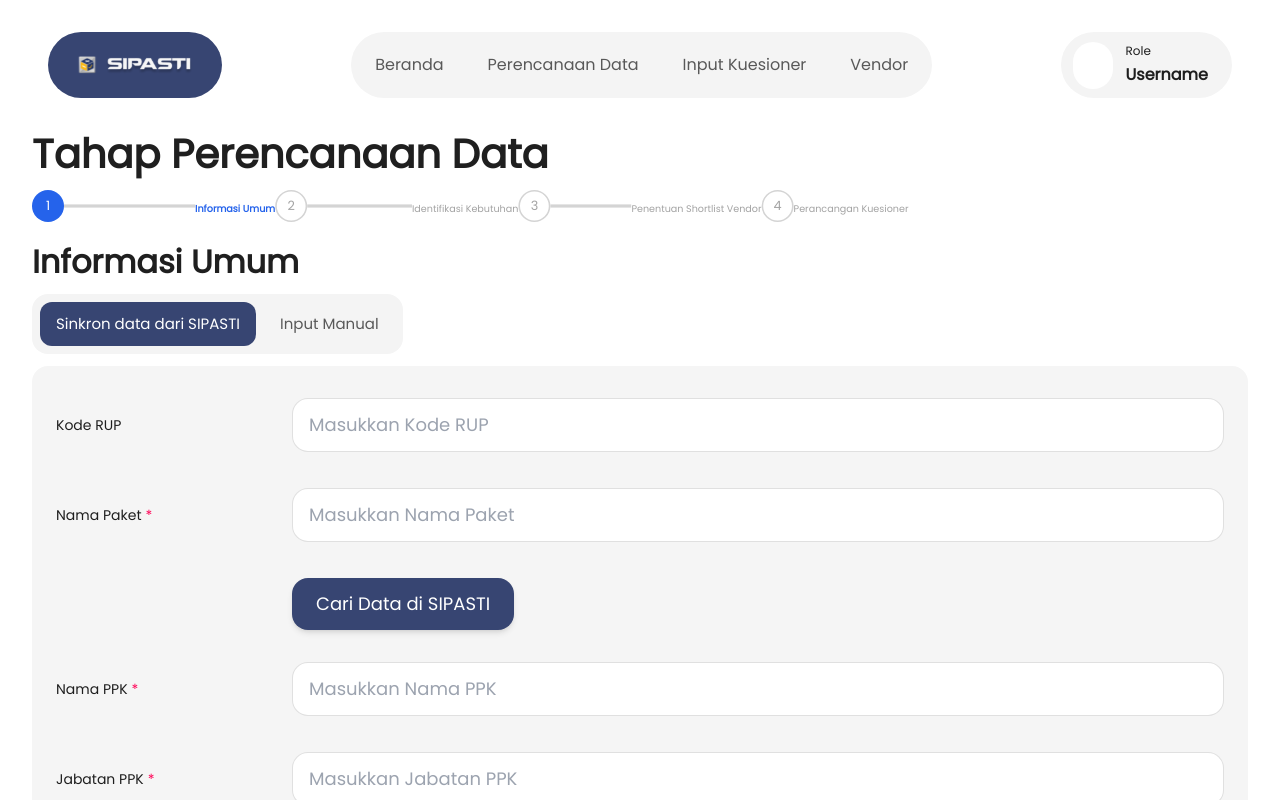
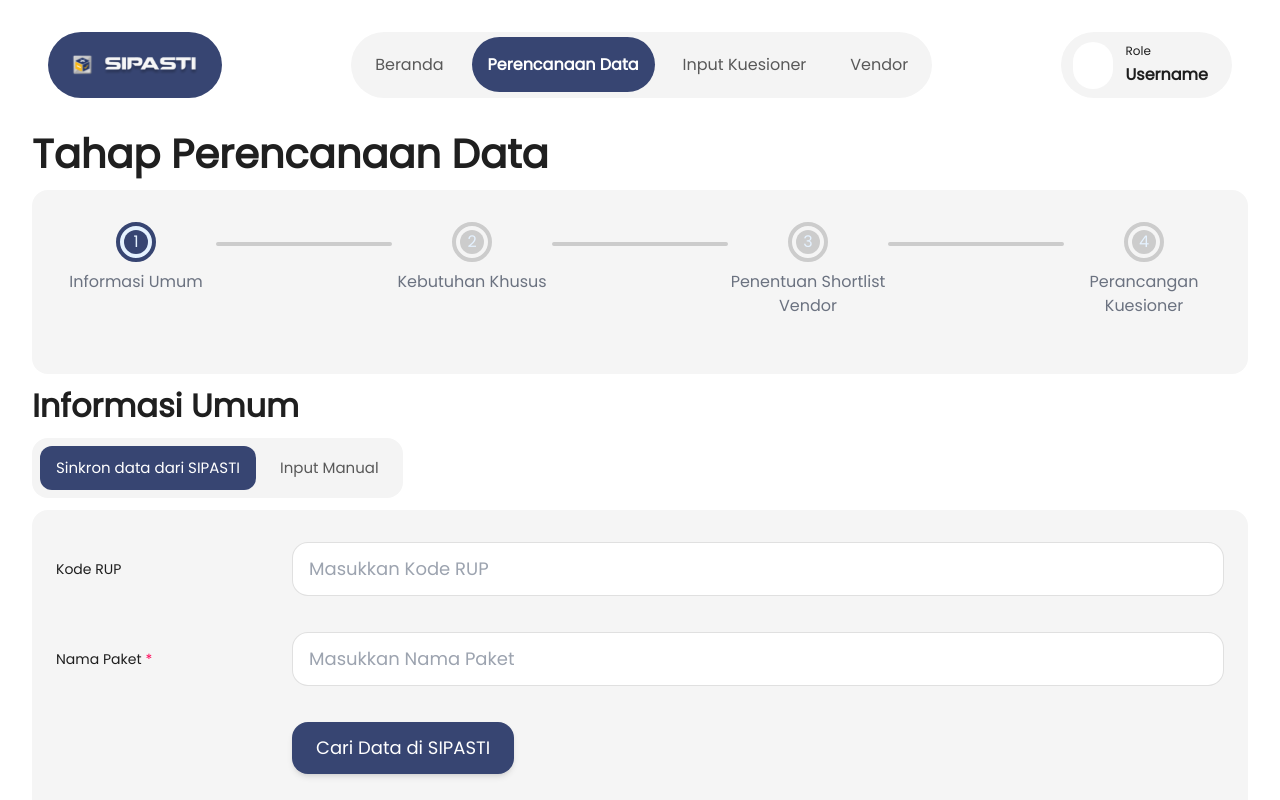
Before and after one commit to pupr-2024-2025/sipasti-fe, a Next.js app: page /perencanaan_data/tahap1 in a window 1280 px wide. Built offline with nearby package versions, Linux system fonts and the light colour scheme; some icons are missing.

Commit message:
11:04 PM, 10-15-2024 Backup

```diff
--- a/src/components/navigationbar.js
+++ b/src/components/navigationbar.js
@@ -13,7 +13,7 @@ const Navbar = () => {
 
   const links = [
     { href: "/dashboard", label: "Beranda" },
-    { href: "/perencanaan_data", label: "Perencanaan Data" },
+    { href: "/perencanaan_data/tahap1", label: "Perencanaan Data" },
     { href: "/schedule", label: "Input Kuesioner" },
     { href: "/integration", label: "Vendor" },
   ];
--- a/src/components/progressbar.js
+++ b/src/components/progressbar.js
@@ -16,7 +16,7 @@ const ProgressBar = ({ currentStep }) => {
           <div
             className={`flex items-center justify-center w-10 h-10 rounded-full ${
               index + 1 === currentStep
-                ? "bg-blue-600 text-white"
+                ? "bg-custom-blue-600 text-white"
                 : "border-2 border-neutral-300 text-neutral-400"
             }`}>
             <span>{index + 1}</span>
--- /dev/null
+++ b/src/components/stepper.js
@@ -0,0 +1,66 @@
+import React from "react";
+
+export default function Stepper({ currentStep, numberOfSteps, labels }) {
+  const getOuterCircleStyle = (index) => {
+    if (currentStep > index) {
+      return "bg-custom-blue-500";
+    } else if (currentStep === index) {
+      return "border-4 border-custom-blue-500 bg-custom-blue-50";
+    } else {
+      return "border-4 border-custom-neutral-200 bg-transparent";
+    }
+  };
+
+  const getInnerCircleStyle = (index) => {
+    if (currentStep > index) {
+      return "bg-custom-blue-500 text-custom-blue-50 text-B1 items-center";
+    } else if (currentStep === index) {
+      return "bg-custom-blue-500 text-custom-blue-50";
+    } else {
+      return "bg-custom-neutral-200 text-custom-blue-50 text-B1 items-center";
+    }
+  };
+
+  const isFinalStep = (index) => index === numberOfSteps - 1;
+
+  return (
+    <div className="flex justify-center items-start">
+      {Array.from({ length: numberOfSteps }).map((_, index) => (
+        <React.Fragment key={index}>
+          {/* Container for circle and text */}
+          <div className="flex flex-col items-center">
+            {/* Outer circle styling based on the step status */}
+            <div
+              className={`w-10 h-10 rounded-full flex items-center justify-center ${getOuterCircleStyle(
+                index
+              )}`}>
+              {/* Inner circle with number inside */}
+              <div
+                className={`w-6 h-6 rounded-full flex items-center justify-center ${getInnerCircleStyle(
+                  index
+                )}`}>
+                {index + 1}
+              </div>
+            </div>
+            {/* Outer div for label with fixed size */}
+            <div className="mt-2 w-40 h-auto flex justify-center items-center">
+              <div className="text-gray-500 text-center">
+                {labels[index] || `Step ${index + 1}`}
+              </div>
+            </div>
+          </div>
+
+          {/* Line between circles (active when circle is active) */}
+          {!isFinalStep(index) && (
+            <div
+              className={`h-1 w-full max-w-[242px] rounded-full ${
+                currentStep > index
+                  ? "bg-custom-blue-500"
+                  : "bg-custom-neutral-200"
+              } mt-5`}></div>
+          )}
+        </React.Fragment>
+      ))}
+    </div>
+  );
+}
--- a/src/pages/perencanaan_data/tahap1.js
+++ b/src/pages/perencanaan_data/tahap1.js
@@ -3,8 +3,7 @@ import Navbar from "../../components/navigationbar";
 import Tabs from "../../components/Tabs";
 import TextInput from "../../components/input";
 import Button from "../../components/button";
-import ProgressBar from "../../components/progressbar";
-import HorizontalLinearAlternativeLabelStepper from "../../components/progressbar";
+import Stepper from "../../components/stepper";
 import Tahap2 from "./Tahap2";
 
 const Tahap1 = () => {
@@ -13,11 +12,19 @@ const Tahap1 = () => {
   const [namaPaket, setNamaPaket] = useState("");
   const [namaPPK, setNamaPPK] = useState("");
   const [jabatanPPK, setJabatanPPK] = useState("");
-  const [currentStep, setCurrentStep] = useState(1);
+  const [currentStep, setCurrentStep] = useState(0);
 
   const handleCariData = () => {
     console.log("Mencari data di SIPASTI dengan Kode RUP:", koderup);
   };
+
+  const NUMBER_OF_STEPS = 4;
+  const stepLabels = [
+    "Informasi Umum",
+    "Kebutuhan Khusus",
+    "Penentuan Shortlist Vendor",
+    "Perancangan Kuesioner",
+  ];
 
   const tabs = [
     {
@@ -135,20 +142,23 @@ const Tahap1 = () => {
     },
   ];
 
-  // Check if all required fields are filled
   const areFieldsFilled = () => {
     return (
-      namaBalai.trim() !== "" && // Check namaBalai
+      namaBalai.trim() !== "" &&
       namaPaket.trim() !== "" &&
       namaPPK.trim() !== "" &&
       jabatanPPK.trim() !== ""
     );
   };
 
-  // Function to save data and move to the next step
+  const nextStep = () => {
+    if (currentStep < NUMBER_OF_STEPS - 1) {
+      setCurrentStep((prevStep) => prevStep + 1);
+    }
+  };
+
   const handleNextStep = () => {
     if (areFieldsFilled()) {
-      // Simpan data di sini jika perlu, lalu masuk ke tahap 2
       console.log("Data disimpan:", {
         koderup,
         namaBalai,
@@ -156,7 +166,7 @@ const Tahap1 = () => {
         namaPPK,
         jabatanPPK,
       });
-      setCurrentStep(2); // Pindah ke Tahap2
+      nextStep();
     } else {
       alert("Pastikan semua field telah diisi dengan benar.");
     }
@@ -170,12 +180,15 @@ const Tahap1 = () => {
           <h3 className="text-H3 text-emphasis-on_surface-high">
             Tahap Perencanaan Data
           </h3>
-          <div className="container mx-auto">
-            <HorizontalLinearAlternativeLabelStepper
+          <div className="justify-center items-full space-x-4 mt-3 bg-neutral-100 px-6 py-8 rounded-[16px]">
+            <Stepper
               currentStep={currentStep}
+              numberOfSteps={NUMBER_OF_STEPS}
+              labels={stepLabels}
             />
+            <br />
           </div>
-          {currentStep === 1 && (
+          {currentStep === 0 && (
             <>
               <h4 className="text-H4 text-emphasis-on_surface-high">
                 Informasi Umum
@@ -185,27 +198,25 @@ const Tahap1 = () => {
               </div>
             </>
           )}
-          {currentStep === 2 && <Tahap2 />}{" "}
+          {currentStep === 1 && <Tahap2 />}{" "}
           {/* Render Tahap2 jika currentStep === 2 */}
         </div>
 
-        {currentStep === 1 && (
+        {currentStep === 0 && (
           <div className="flex flex-row justify-end items-right space-x-4 mt-3 bg-neutral-100 px-6 py-8 rounded-[16px]">
             <Button
               variant="outlined_yellow"
               size="Medium"
-              disabled={currentStep === 1} // Disable the button if on the first step
-              onClick={() => setCurrentStep((prev) => Math.max(prev - 1, 1))} // Go back to the previous step
-            >
+              disabled={currentStep === 0}
+              onClick={() => setCurrentStep((prev) => Math.max(prev - 1, 1))}>
               Kembali
             </Button>
 
             <Button
               variant="solid_blue"
               size="Medium"
-              disabled={!areFieldsFilled()} // Disable the button based on field validation
-              onClick={handleNextStep} // Simpan data dan lanjut ke Tahap2
-            >
+              disabled={!areFieldsFilled()}
+              onClick={handleNextStep}>
               Lanjut
             </Button>
           </div>
```
